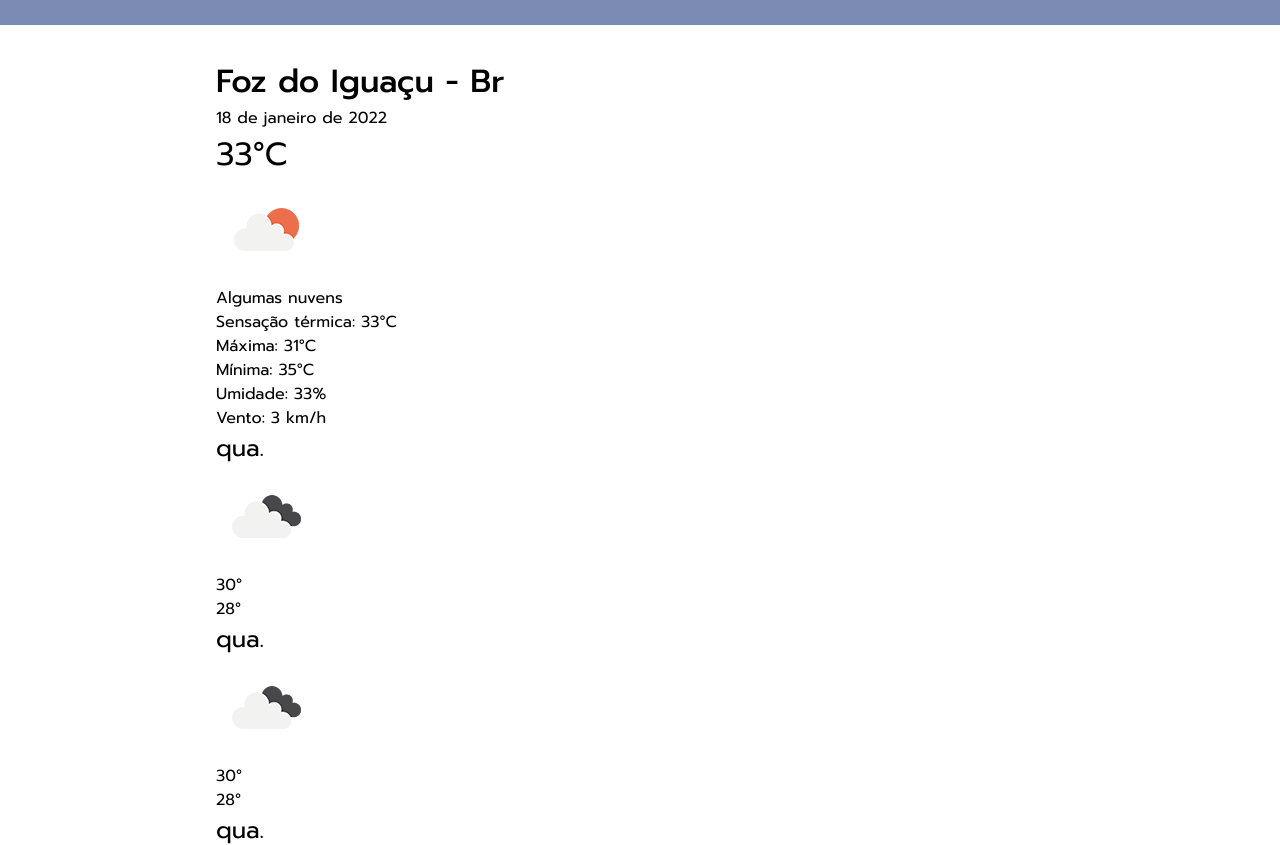
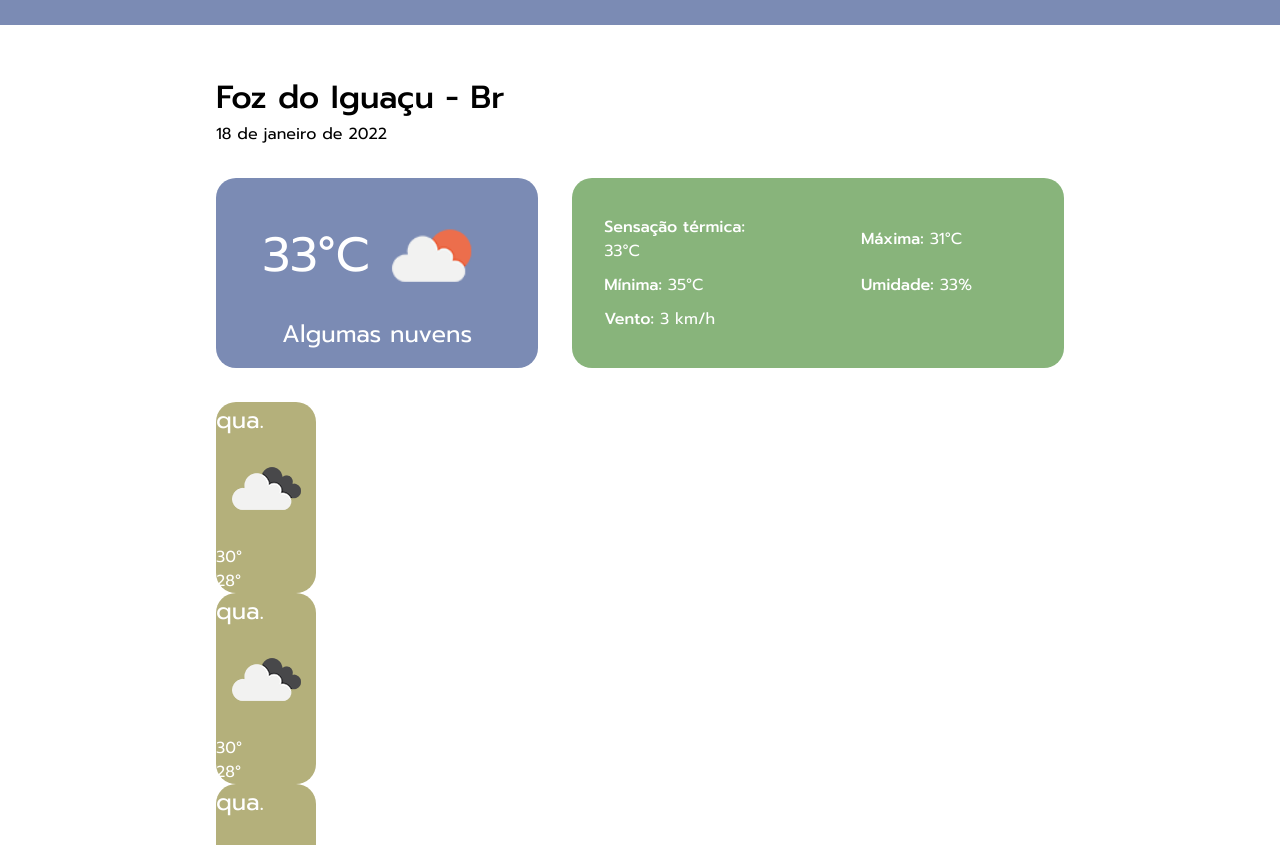
Before and after one commit to NikolyCover/Weather-Forecast, a plain HTML site: page index.html in a window 1280 px wide. Shown: the part 71-916 px from the top of the page. Drawn offline with Linux system fonts and the light colour scheme.

Commit message:
styling weather-card and weather-infos divs

```diff
--- a/index.html
+++ b/index.html
@@ -20,47 +20,55 @@
         </div>
     </header>
     <main>
-        <h1 class="city-name">Foz do Iguaçu - Br</h1>
-        <h2 class="date">18 de janeiro de 2022</h2>
+        <div class="base-info">
+            <h1 class="city-name">Foz do Iguaçu - Br</h1>
+            <h2 class="date">18 de janeiro de 2022</h2>
+        </div>
 
-        <div class="weather-card">
+        <div class="weather-card border-radios">
             <h1 class="temperature">33<span class="temperature-unit">°C</span></h1>
             <img class="weather-icon" src="media/weather-icons/02d.png">
             <p class="weather-description">Algumas nuvens</p>
         </div>
-        <div class="weather-infos">
+
+        <div class="weather-infos border-radios">
             <p class="feels_like"><span class="font-weight-medium">Sensação térmica:</span> <span>33</span>°C</p>
             <p class="temp-max"><span class="font-weight-medium">Máxima:</span> <span>31</span>°C</p>
             <p class="temp-min"><span class="font-weight-medium">Mínima:</span> <span>35</span>°C</p>
             <p class="humidity"><span class="font-weight-medium">Umidade:</span> <span>33</span>%</p>
             <p class="wind"><span class="font-weight-medium">Vento:</span> <span>3</span> km/h</p>
         </div>
+
         <section class="weather-forecast">
-            <div class="forecast-card">
+            <div class="forecast-card border-radios">
                 <h1>qua.</h1>
                 <img src="media/weather-icons/04d.png">
                 <p class="max"><span>30</span>°</p>
                 <p class="min"><span>28</span>°</p>
             </div>
-            <div class="forecast-card">
+
+            <div class="forecast-card border-radios">
                 <h1>qua.</h1>
                 <img src="media/weather-icons/04d.png">
                 <p class="max"><span>30</span>°</p>
                 <p class="min"><span>28</span>°</p>
             </div>
-            <div class="forecast-card">
+
+            <div class="forecast-card border-radios">
                 <h1>qua.</h1>
                 <img src="media/weather-icons/04d.png">
                 <p class="max"><span>30</span>°</p>
                 <p class="min"><span>28</span>°</p>
             </div>
-            <div class="forecast-card">
+
+            <div class="forecast-card border-radios">
                 <h1>qua.</h1>
                 <img src="media/weather-icons/04d.png">
                 <p class="max"><span>30</span>°</p>
                 <p class="min"><span>28</span>°</p>
             </div>
-            <div class="forecast-card">
+
+            <div class="forecast-card border-radios">
                 <h1>qua.</h1>
                 <img src="media/weather-icons/04d.png">
                 <p class="max"><span>30</span>°</p>
--- a/style.css
+++ b/style.css
@@ -7,6 +7,14 @@
     box-sizing: border-box;
     font-family: 'Prompt', sans-serif;
     font-weight: 400;
+}
+
+.font-weight-medium {
+    font-weight: 500;
+}
+
+.border-radios {
+    border-radius: 20px;
 }
 
 /*menu*/
@@ -49,7 +57,17 @@
 /*main*/
 
 main {
-    margin: 32px 216px;
+    margin: 16px 216px;
+    display: flex;
+    flex-wrap: wrap;
+    justify-content: space-between;
+    color: #FFF;
+}
+
+.base-info {
+    margin: 32px 0;
+    flex-basis: 100%;
+    color: #000;
 }
 
 .city-name {
@@ -60,6 +78,47 @@ main {
     font-size: 16px;
 }
 
+.weather-card {
+    background-color: #7B8BB4;
+    flex-basis: 38%;
+    display: flex;
+    flex-wrap: wrap;
+    padding: 16px;
+    align-items: center;
+    justify-content: center;
+    font-size: 24px;
+}
+
+.weather-card .temperature {
+    font-size: 48px;
+}
+
+.weather-card .weather-icon {
+    width: 42%;
+}
+
+.weather-infos {
+    background-color: #88b47b;
+    flex-basis: 58%;
+    padding: 32px;
+    display: flex;
+    flex-wrap: wrap;
+    justify-content: space-between;
+    align-items: center;
+}
+
+.weather-infos p {
+    flex-basis: 40%;
+}
+
+.weather-forecast {
+    margin-top: 4%;
+}
+
+.forecast-card {
+    background-color: #b4b07b;
+}
+
 footer {
     background-color: #7B8BB4;
     height: 30px;
```
